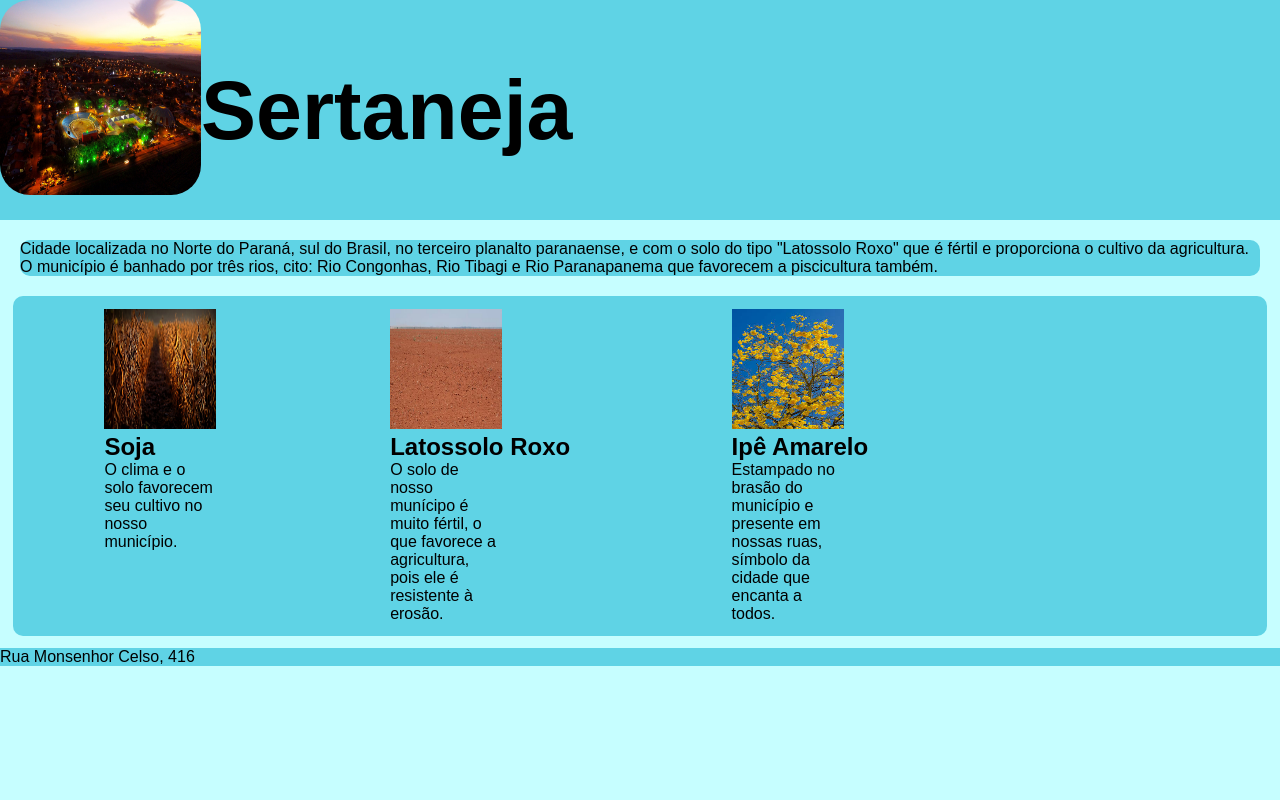
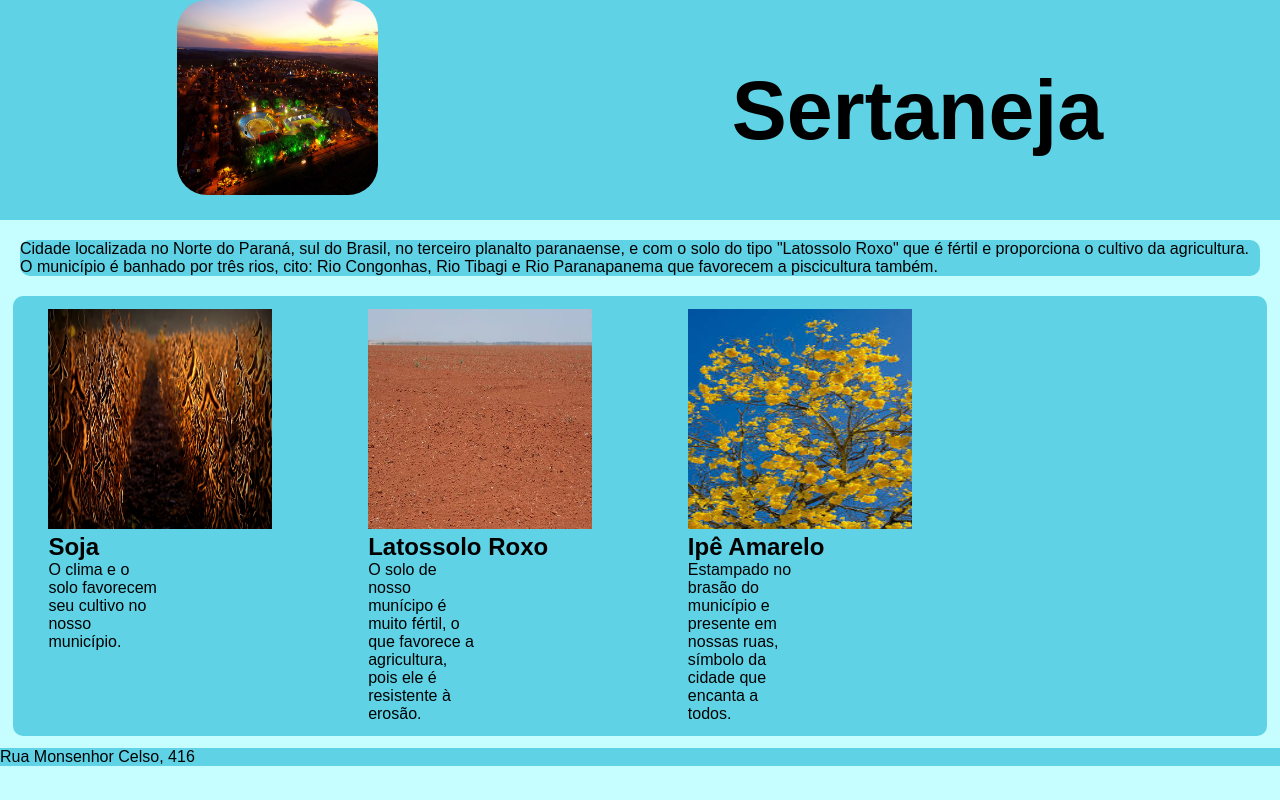
Before and after one commit to bremendes99/Agri_serta, a plain HTML site: page index.html in a window 1280 px wide. Drawn offline with Linux system fonts and the light colour scheme; a web font is replaced by a local one.

Commit message:
tamanho imagem

```diff
--- a/style.css
+++ b/style.css
@@ -11,6 +11,7 @@ body{
     .cabecalho{
     background-color: #5fd3e5;
     display: flex;
+    justify-content: space-around;
     align-items: center;
     font-size: 55px;
     }
@@ -50,8 +51,8 @@ body{
     }
 
     .fotos_div-imagem{
-        width: 112px;
-        height: 120px;
+        width: 224px;
+        height: 220px;
     }
 
     .rodape{
```
